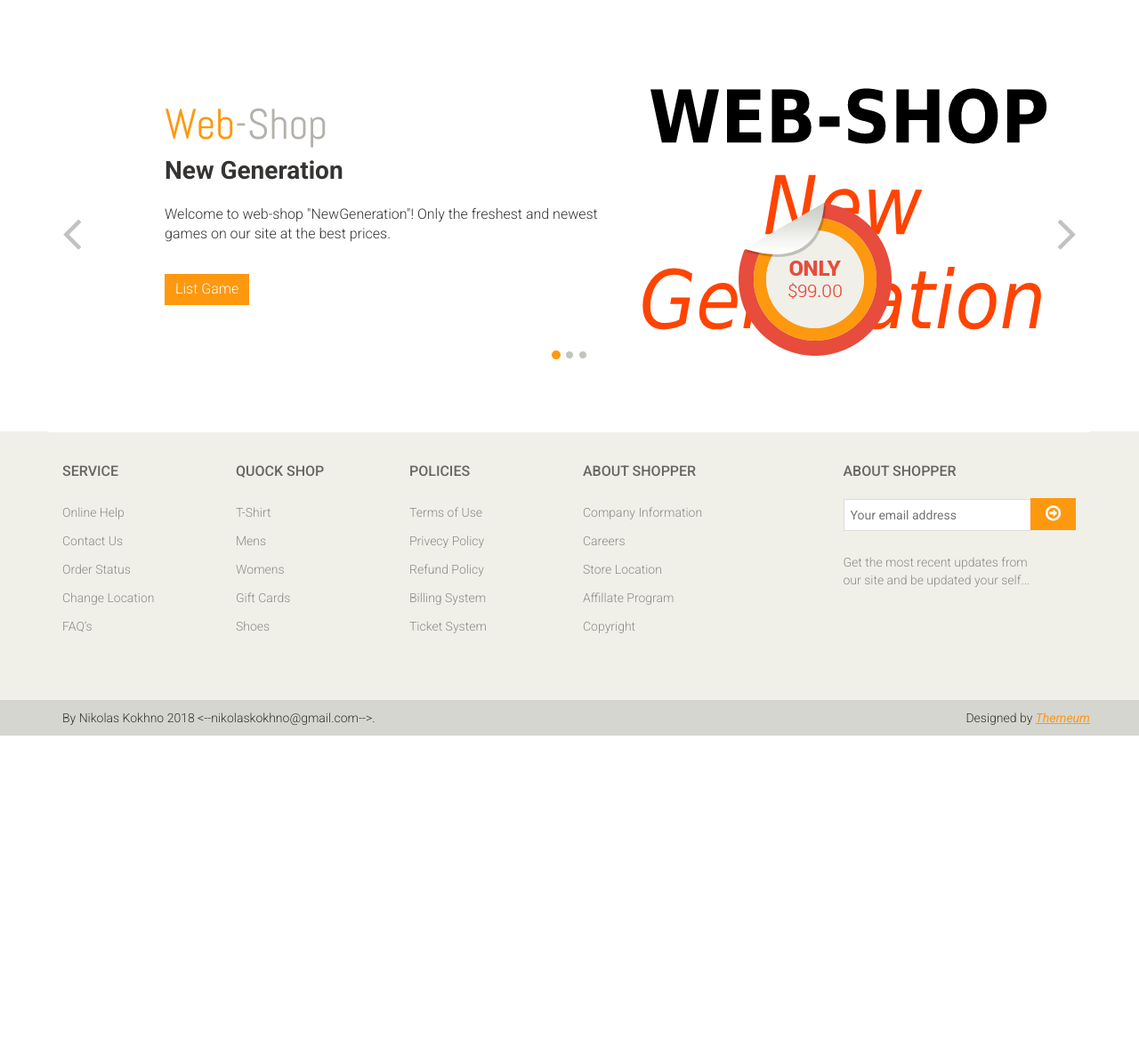
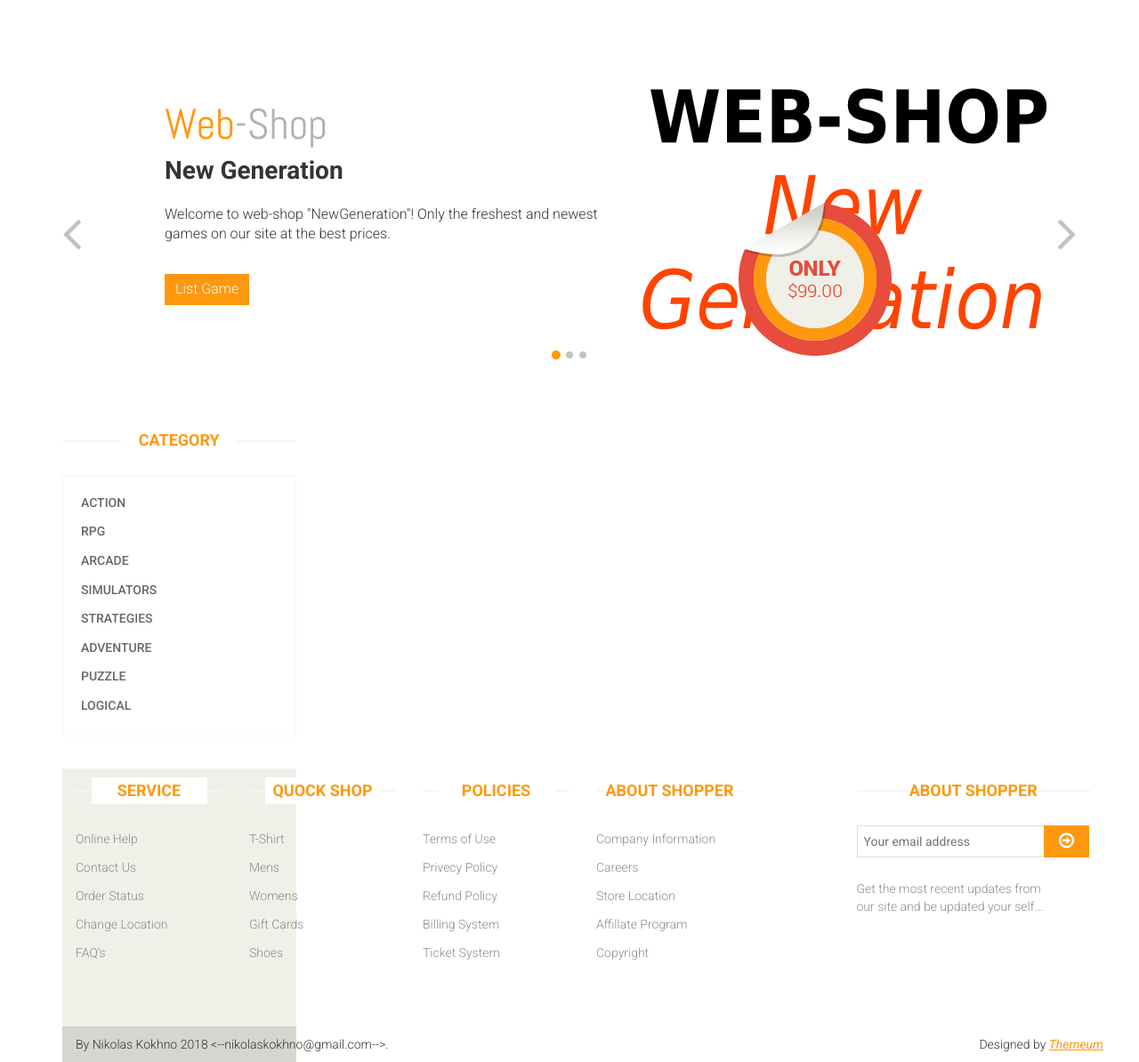
Before and after one commit to squuze/nikolaskokhno-2lab, a PHP site: page /additionally/index.php in a window 1280 px wide. Shown: the part 176-1370 px from the top of the page at 89% size. Before the commit the page ends 1003 px from the top, so only its background shows below. Run offline with PHP 8.4, Linux system fonts and the light colour scheme.

Commit message:
add category game in index.php

```diff
--- a/nikolaskokhno@2lab/additionally/index.php
+++ b/nikolaskokhno@2lab/additionally/index.php
@@ -71,6 +71,71 @@
 			</div>
 		</div>
 	</section><!--/slider-->
+
+  <section>
+		<div class="container">
+			<div class="row">
+				<div class="col-sm-3">
+					<div class="left-sidebar">
+						<h2>Category</h2>
+						<div class="panel-group category-products" id="accordian"><!--category-productsr-->
+							<div class="panel panel-default">
+								<div class="panel-heading">
+									<h4 class="panel-title">
+										<a data-toggle="collapse" data-parent="#accordian" href="#sportswear">
+											Action
+										</a>
+									</h4>
+								</div>
+							</div>
+							<div class="panel panel-default">
+								<div class="panel-heading">
+									<h4 class="panel-title">
+										<a data-toggle="collapse" data-parent="#accordian" href="#mens">
+											RPG
+										</a>
+									</h4>
+								</div>
+							</div>
+
+							<div class="panel panel-default">
+								<div class="panel-heading">
+									<h4 class="panel-title">
+										<a data-toggle="collapse" data-parent="#accordian" href="#womens">
+											Arcade
+										</a>
+									</h4>
+								</div>
+							</div>
+							<div class="panel panel-default">
+								<div class="panel-heading">
+									<h4 class="panel-title"><a href="#">Simulators</a></h4>
+								</div>
+							</div>
+							<div class="panel panel-default">
+								<div class="panel-heading">
+									<h4 class="panel-title"><a href="#">Strategies</a></h4>
+								</div>
+							</div>
+							<div class="panel panel-default">
+								<div class="panel-heading">
+									<h4 class="panel-title"><a href="#">Adventure</a></h4>
+								</div>
+							</div>
+							<div class="panel panel-default">
+								<div class="panel-heading">
+									<h4 class="panel-title"><a href="#">Puzzle</a></h4>
+								</div>
+							</div>
+							<div class="panel panel-default">
+								<div class="panel-heading">
+									<h4 class="panel-title"><a href="#">Logical</a></h4>
+								</div>
+							</div>
+						</div><!--/category-products-->
+
+
+
   </body>
 </html>
 <?php include 'footer.php'; ?>
```
